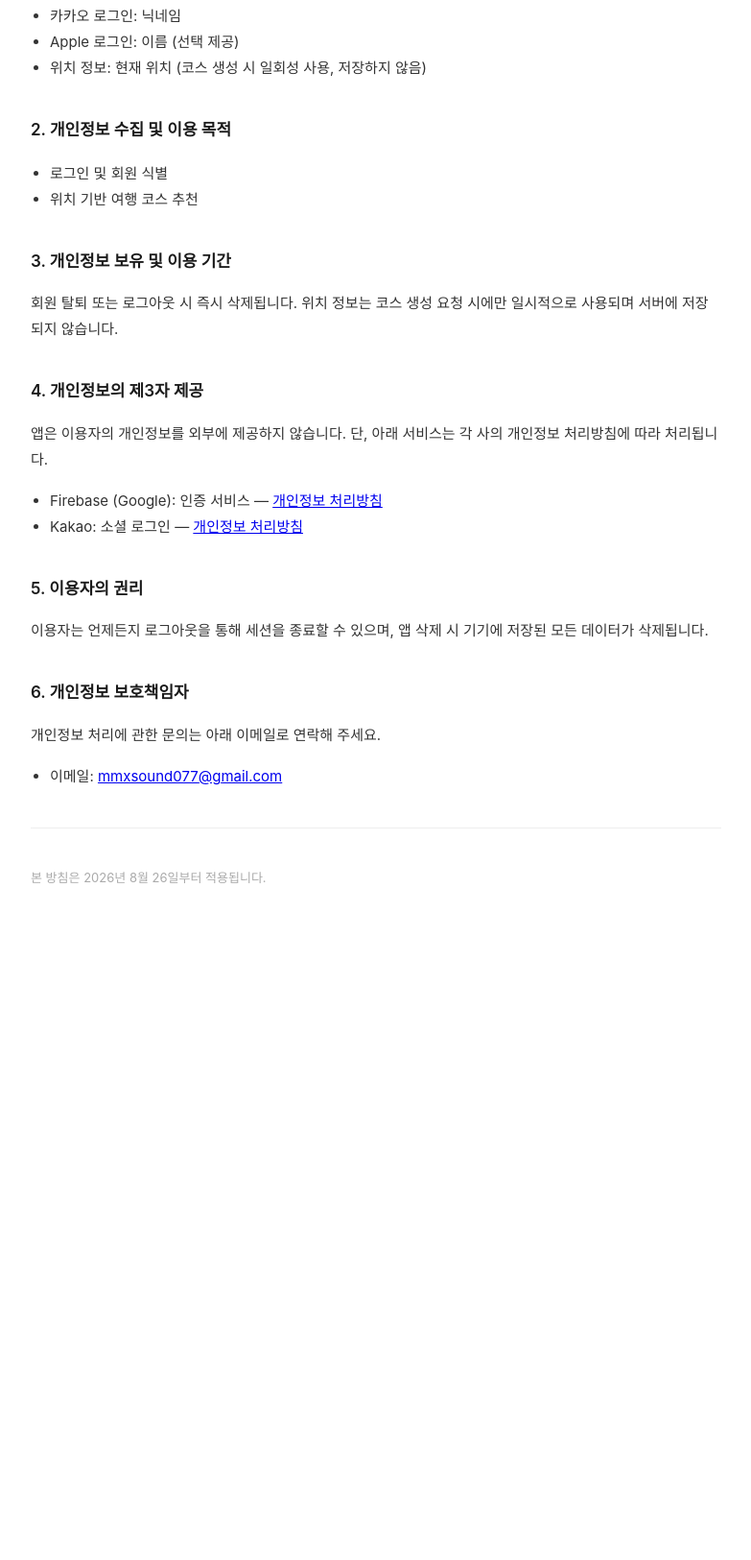
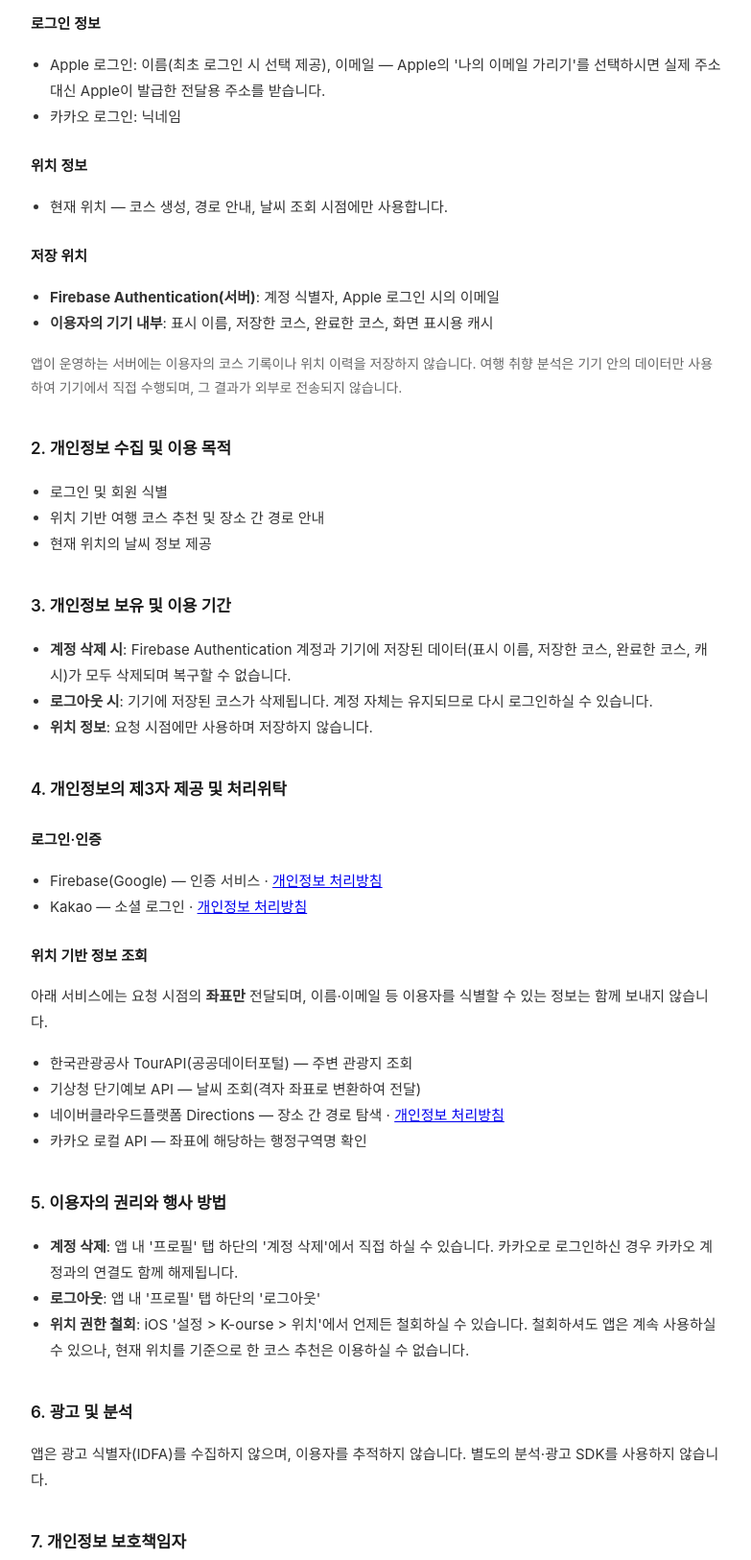
Before and after one commit to HwangWoonChun/K-ourse_Service, a plain HTML site: page privacy.html in a window 1280 px wide. Shown: the part 285-1910 px from the top of the page at 96% size, without its empty margins (248-1031 px from the left). Before the commit the page ends 1264 px from the top, so only its background shows below. Drawn offline with Linux system fonts and the light colour scheme.

Commit message:
앱이 실제로 다루는 데이터에 맞게 처리방침을 고친다
두 군데가 사실과 달랐다.

로그아웃이 모든 정보를 지운다고 적혀 있었으나 실제로는 기기에 저장된
코스만 지운다. Firebase 계정도 화면 캐시도 남는다 — 전부 지우는 것은
계정 삭제다. 지운다고 적어 두고 남겨 두면 그것 자체가 위반이라
로그아웃과 계정 삭제를 나눠 각각 무엇이 사라지는지 적었다.

제3자에 Firebase와 카카오만 있었다. 코스를 만들 때 좌표는 한국관광공사
TourAPI, 기상청, 네이버클라우드 Directions, 카카오 로컬 네 곳으로
나간다. 위치는 민감정보라 받는 곳을 빠짐없이 밝혀야 한다. 함께 보내는
것이 좌표뿐이고 식별 정보는 빠진다는 점도 같이 적었다.

더해서, Apple 로그인은 이메일까지 요청해 Firebase Authentication에
남는데 수집 항목에 없었다. 계정 삭제·위치 권한 철회를 이용자가 어디서
하는지도 화면 위치까지 적었다. 심사에서 찾기 쉬울 것을 요구한다.

Co-Authored-By: Claude Opus 4.7 <noreply@anthropic.com>

```diff
--- a/privacy.html
+++ b/privacy.html
@@ -15,53 +15,90 @@
         }
         h1 { font-size: 24px; font-weight: 700; margin-bottom: 8px; }
         h2 { font-size: 17px; font-weight: 600; margin-top: 36px; }
+        h3 { font-size: 15px; font-weight: 600; margin-top: 24px; margin-bottom: 4px; }
         p, li { font-size: 15px; color: #333; }
         ul { padding-left: 20px; }
         .subtitle { color: #888; font-size: 14px; margin-bottom: 40px; }
+        .note { color: #666; font-size: 14px; }
         hr { border: none; border-top: 1px solid #eee; margin: 40px 0; }
     </style>
 </head>
 <body>
 
 <h1>개인정보 처리방침</h1>
-<p class="subtitle">최종 수정일: 2026년 8월 26일</p>
+<p class="subtitle">최종 수정일: 2026년 9월 2일</p>
 
 <p>K-ourse(이하 "앱")는 이용자의 개인정보를 중요하게 생각하며, 개인정보 보호법 및 관련 법령을 준수합니다.</p>
 
 <h2>1. 수집하는 개인정보 항목</h2>
+
+<h3>로그인 정보</h3>
 <ul>
+    <li>Apple 로그인: 이름(최초 로그인 시 선택 제공), 이메일 — Apple의 '나의 이메일 가리기'를 선택하시면 실제 주소 대신 Apple이 발급한 전달용 주소를 받습니다.</li>
     <li>카카오 로그인: 닉네임</li>
-    <li>Apple 로그인: 이름 (선택 제공)</li>
-    <li>위치 정보: 현재 위치 (코스 생성 시 일회성 사용, 저장하지 않음)</li>
 </ul>
+
+<h3>위치 정보</h3>
+<ul>
+    <li>현재 위치 — 코스 생성, 경로 안내, 날씨 조회 시점에만 사용합니다.</li>
+</ul>
+
+<h3>저장 위치</h3>
+<ul>
+    <li><strong>Firebase Authentication(서버)</strong>: 계정 식별자, Apple 로그인 시의 이메일</li>
+    <li><strong>이용자의 기기 내부</strong>: 표시 이름, 저장한 코스, 완료한 코스, 화면 표시용 캐시</li>
+</ul>
+<p class="note">앱이 운영하는 서버에는 이용자의 코스 기록이나 위치 이력을 저장하지 않습니다. 여행 취향 분석은 기기 안의 데이터만 사용하여 기기에서 직접 수행되며, 그 결과가 외부로 전송되지 않습니다.</p>
 
 <h2>2. 개인정보 수집 및 이용 목적</h2>
 <ul>
     <li>로그인 및 회원 식별</li>
-    <li>위치 기반 여행 코스 추천</li>
+    <li>위치 기반 여행 코스 추천 및 장소 간 경로 안내</li>
+    <li>현재 위치의 날씨 정보 제공</li>
 </ul>
 
 <h2>3. 개인정보 보유 및 이용 기간</h2>
-<p>회원 탈퇴 또는 로그아웃 시 즉시 삭제됩니다. 위치 정보는 코스 생성 요청 시에만 일시적으로 사용되며 서버에 저장되지 않습니다.</p>
-
-<h2>4. 개인정보의 제3자 제공</h2>
-<p>앱은 이용자의 개인정보를 외부에 제공하지 않습니다. 단, 아래 서비스는 각 사의 개인정보 처리방침에 따라 처리됩니다.</p>
 <ul>
-    <li>Firebase (Google): 인증 서비스 — <a href="https://policies.google.com/privacy" target="_blank">개인정보 처리방침</a></li>
-    <li>Kakao: 소셜 로그인 — <a href="https://www.kakao.com/policy/privacy" target="_blank">개인정보 처리방침</a></li>
+    <li><strong>계정 삭제 시</strong>: Firebase Authentication 계정과 기기에 저장된 데이터(표시 이름, 저장한 코스, 완료한 코스, 캐시)가 모두 삭제되며 복구할 수 없습니다.</li>
+    <li><strong>로그아웃 시</strong>: 기기에 저장된 코스가 삭제됩니다. 계정 자체는 유지되므로 다시 로그인하실 수 있습니다.</li>
+    <li><strong>위치 정보</strong>: 요청 시점에만 사용하며 저장하지 않습니다.</li>
 </ul>
 
-<h2>5. 이용자의 권리</h2>
-<p>이용자는 언제든지 로그아웃을 통해 세션을 종료할 수 있으며, 앱 삭제 시 기기에 저장된 모든 데이터가 삭제됩니다.</p>
+<h2>4. 개인정보의 제3자 제공 및 처리위탁</h2>
 
-<h2>6. 개인정보 보호책임자</h2>
+<h3>로그인·인증</h3>
+<ul>
+    <li>Firebase(Google) — 인증 서비스 · <a href="https://policies.google.com/privacy" target="_blank" rel="noopener">개인정보 처리방침</a></li>
+    <li>Kakao — 소셜 로그인 · <a href="https://www.kakao.com/policy/privacy" target="_blank" rel="noopener">개인정보 처리방침</a></li>
+</ul>
+
+<h3>위치 기반 정보 조회</h3>
+<p>아래 서비스에는 요청 시점의 <strong>좌표만</strong> 전달되며, 이름·이메일 등 이용자를 식별할 수 있는 정보는 함께 보내지 않습니다.</p>
+<ul>
+    <li>한국관광공사 TourAPI(공공데이터포털) — 주변 관광지 조회</li>
+    <li>기상청 단기예보 API — 날씨 조회(격자 좌표로 변환하여 전달)</li>
+    <li>네이버클라우드플랫폼 Directions — 장소 간 경로 탐색 · <a href="https://www.ncloud.com/policy/privacy" target="_blank" rel="noopener">개인정보 처리방침</a></li>
+    <li>카카오 로컬 API — 좌표에 해당하는 행정구역명 확인</li>
+</ul>
+
+<h2>5. 이용자의 권리와 행사 방법</h2>
+<ul>
+    <li><strong>계정 삭제</strong>: 앱 내 '프로필' 탭 하단의 '계정 삭제'에서 직접 하실 수 있습니다. 카카오로 로그인하신 경우 카카오 계정과의 연결도 함께 해제됩니다.</li>
+    <li><strong>로그아웃</strong>: 앱 내 '프로필' 탭 하단의 '로그아웃'</li>
+    <li><strong>위치 권한 철회</strong>: iOS '설정 &gt; K-ourse &gt; 위치'에서 언제든 철회하실 수 있습니다. 철회하셔도 앱은 계속 사용하실 수 있으나, 현재 위치를 기준으로 한 코스 추천은 이용하실 수 없습니다.</li>
+</ul>
+
+<h2>6. 광고 및 분석</h2>
+<p>앱은 광고 식별자(IDFA)를 수집하지 않으며, 이용자를 추적하지 않습니다. 별도의 분석·광고 SDK를 사용하지 않습니다.</p>
+
+<h2>7. 개인정보 보호책임자</h2>
 <p>개인정보 처리에 관한 문의는 아래 이메일로 연락해 주세요.</p>
 <ul>
     <li>이메일: <a href="mailto:mmxsound077@gmail.com">mmxsound077@gmail.com</a></li>
 </ul>
 
 <hr>
-<p style="color:#aaa; font-size:13px;">본 방침은 2026년 8월 26일부터 적용됩니다.</p>
+<p style="color:#aaa; font-size:13px;">본 방침은 2026년 9월 2일부터 적용됩니다.</p>
 
 </body>
 </html>
```
